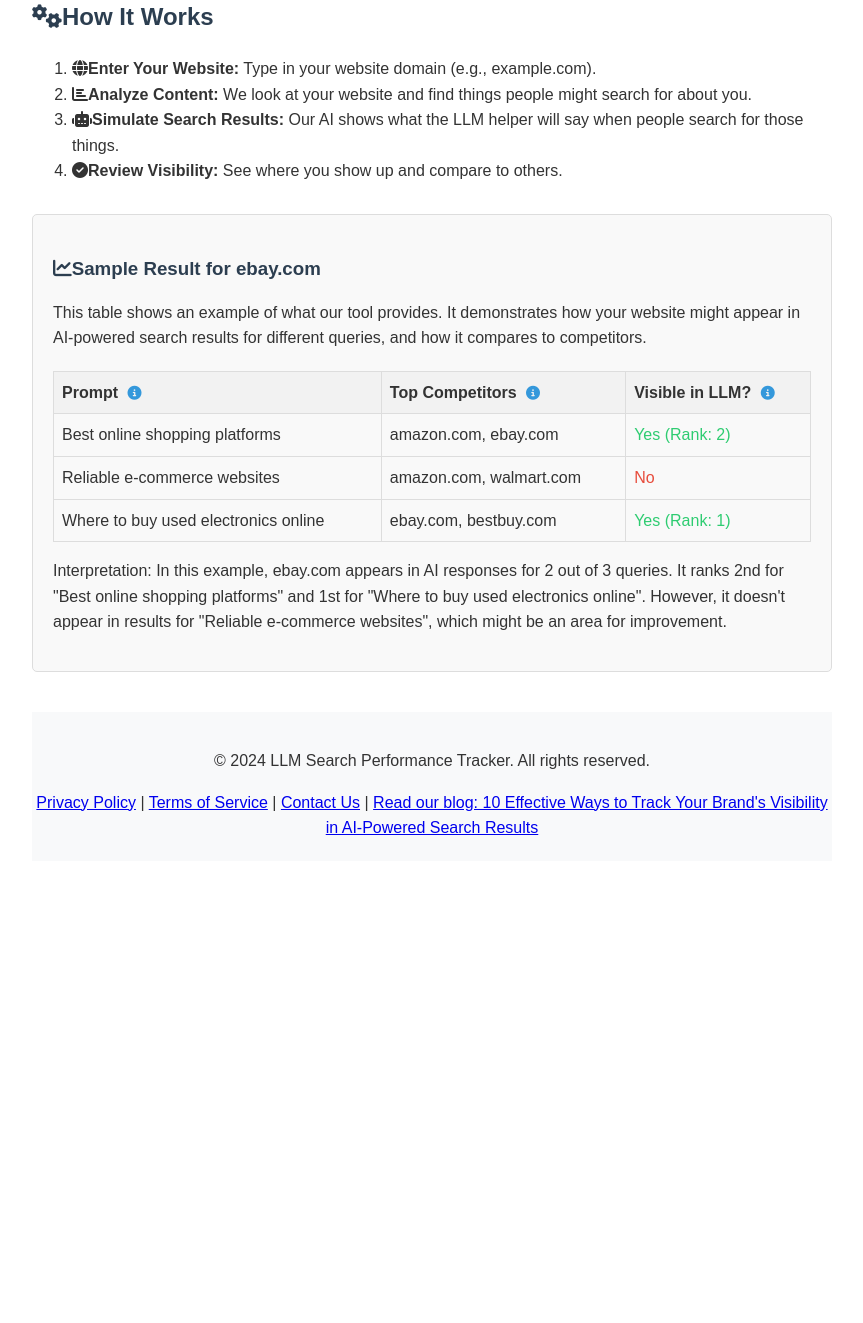
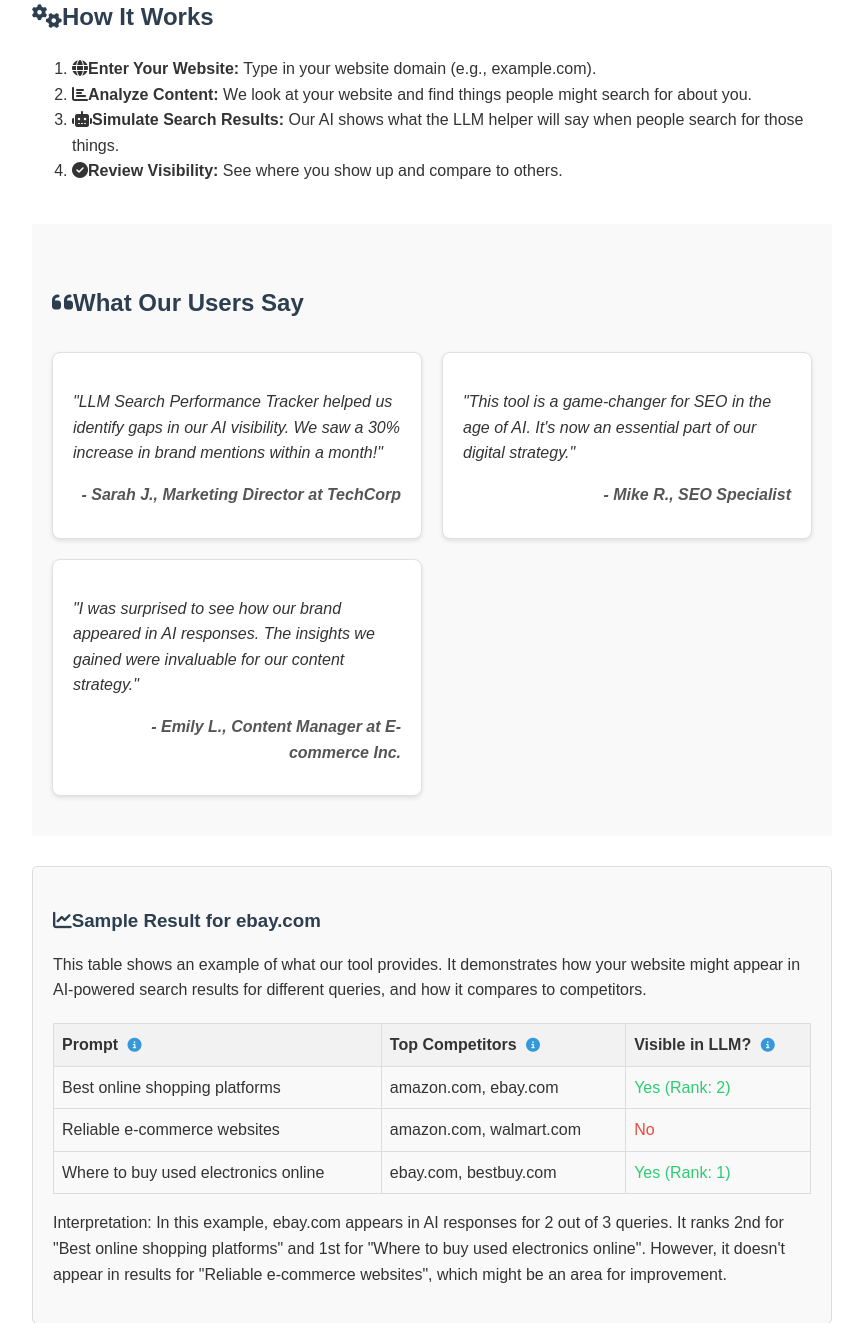
Before and after one commit to BenUsername/rank4ai, a Python web app: template templates/index.html in a window 1280 px wide. Shown: the part 777-2100 px from the top of the page, without its empty margins (208-1071 px from the left). Before the commit the page ends 1612 px from the top, so only its background shows below. Run offline with Jinja, Linux system fonts and the light colour scheme; the template is opened without the code that fills it, so the values that code supplies are empty.

Commit message:
testimonials

```diff
--- a/static/styles.css
+++ b/static/styles.css
@@ -498,3 +498,35 @@ footer {
 @keyframes spin {
     to { transform: rotate(360deg); }
 }
+
+.testimonials {
+    background-color: #f9f9f9;
+    padding: 40px 20px;
+    margin-top: 40px;
+}
+
+.testimonial-grid {
+    display: grid;
+    grid-template-columns: repeat(auto-fit, minmax(300px, 1fr));
+    gap: 20px;
+    margin-top: 30px;
+}
+
+.testimonial {
+    background-color: #ffffff;
+    border: 1px solid #e0e0e0;
+    border-radius: 8px;
+    padding: 20px;
+    box-shadow: 0 2px 4px rgba(0,0,0,0.1);
+}
+
+.testimonial p {
+    font-style: italic;
+    margin-bottom: 10px;
+}
+
+.testimonial-author {
+    font-weight: bold;
+    text-align: right;
+    color: #555;
+}
--- a/templates/index.html
+++ b/templates/index.html
@@ -59,6 +59,25 @@
                 <li><i class="fas fa-robot icon-small"></i><strong>Simulate Search Results:</strong> Our AI shows what the LLM helper will say when people search for those things.</li>
                 <li><i class="fas fa-check-circle icon-small"></i><strong>Review Visibility:</strong> See where you show up and compare to others.</li>
             </ol>
+        </section>
+
+        <!-- Add this after the "How It Works" section and before the "Sample Result" section -->
+        <section class="testimonials">
+            <h2><i class="fas fa-quote-left icon-large"></i>What Our Users Say</h2>
+            <div class="testimonial-grid">
+                <div class="testimonial">
+                    <p>"LLM Search Performance Tracker helped us identify gaps in our AI visibility. We saw a 30% increase in brand mentions within a month!"</p>
+                    <p class="testimonial-author">- Sarah J., Marketing Director at TechCorp</p>
+                </div>
+                <div class="testimonial">
+                    <p>"This tool is a game-changer for SEO in the age of AI. It's now an essential part of our digital strategy."</p>
+                    <p class="testimonial-author">- Mike R., SEO Specialist</p>
+                </div>
+                <div class="testimonial">
+                    <p>"I was surprised to see how our brand appeared in AI responses. The insights we gained were invaluable for our content strategy."</p>
+                    <p class="testimonial-author">- Emily L., Content Manager at E-commerce Inc.</p>
+                </div>
+            </div>
         </section>
 
         <section class="sample-result">
```
Also changed, not shown: vercel.json (deleted).
